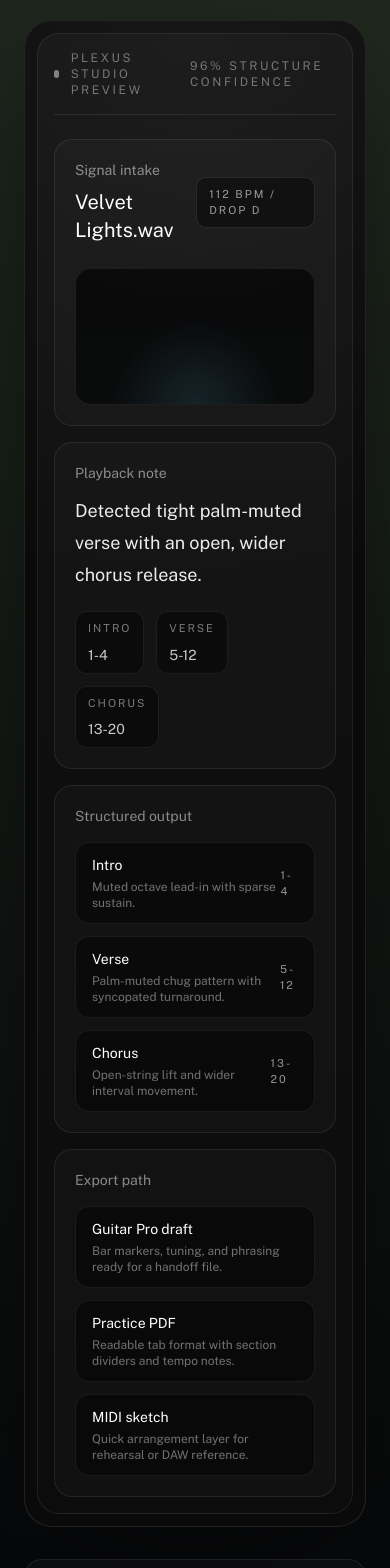
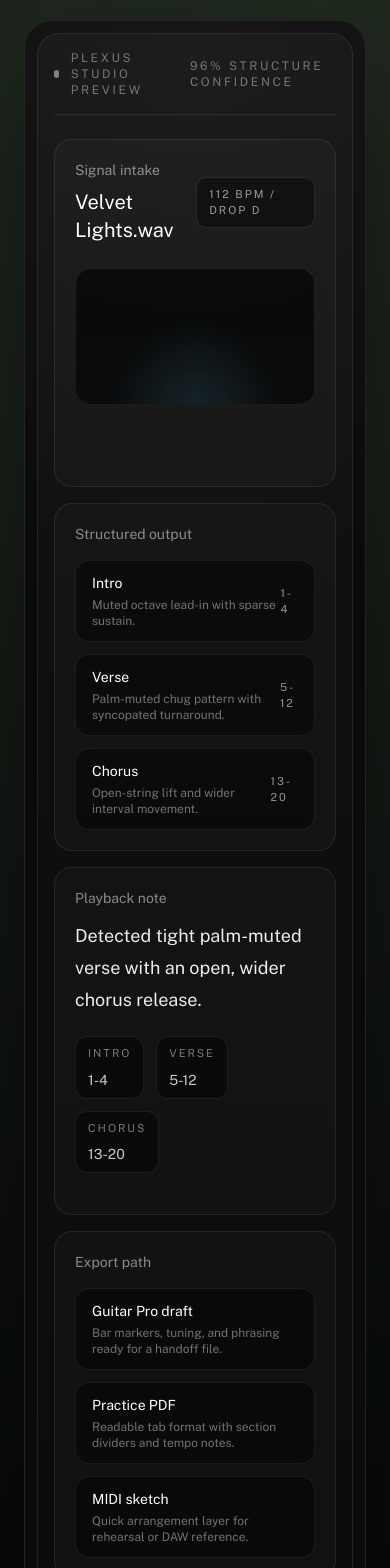
Before and after one commit to andrew-vasquez/plexus, a Next.js app in the folder frontend/: page / in a window 390 px wide. Shown: the part 820-2388 px from the top of the page. Built offline with nearby package versions, Linux system fonts and the light colour scheme.

Commit message:
aligned columns to fit the height

```diff
--- a/frontend/components/landing/HeroIntro.tsx
+++ b/frontend/components/landing/HeroIntro.tsx
@@ -104,9 +104,8 @@ export function HeroIntro() {
                 <span>{demoSession.confidence}</span>
               </div>
 
-              <div className="mt-6 grid auto-rows-min gap-4 lg:grid-cols-[1.2fr_0.8fr]">
-                <div className="grid h-full gap-4 lg:grid-rows-[auto_1fr]">
-                  <div className="signal-intake-panel rounded-[18px] border border-white/8 bg-white/[0.025] p-5">
+              <div className="mt-6 grid auto-rows-fr gap-4 lg:grid-cols-[1.2fr_0.8fr]">
+                <div className="signal-intake-panel h-full rounded-[18px] border border-white/8 bg-white/[0.025] p-5">
                   <div className="flex items-center justify-between">
                     <div>
                       <p className="text-sm text-white/50">Signal intake</p>
@@ -132,7 +131,27 @@ export function HeroIntro() {
                   </div>
                 </div>
 
-                  <div className="rounded-[18px] border border-white/8 bg-white/[0.025] p-5 lg:h-full">
+                <div className="h-full rounded-[18px] border border-white/8 bg-white/[0.025] p-5">
+                  <p className="text-sm text-white/50">Structured output</p>
+                  <div className="mt-4 space-y-3">
+                    {demoSession.sections.map((section) => (
+                      <div
+                        key={section.name}
+                        className="group flex items-center justify-between rounded-[14px] border border-white/7 bg-black/45 px-4 py-3 transition-colors duration-200 hover:border-white/14 hover:bg-white/[0.04]"
+                      >
+                        <div>
+                          <p className="text-sm text-white">{section.name}</p>
+                          <p className="mt-1 text-xs text-white/42">{section.note}</p>
+                        </div>
+                        <span className="text-[11px] uppercase tracking-[0.18em] text-white/56">
+                          {section.measures}
+                        </span>
+                      </div>
+                    ))}
+                  </div>
+                </div>
+
+                <div className="h-full rounded-[18px] border border-white/8 bg-white/[0.025] p-5">
                   <div className="flex items-start justify-between gap-4">
                     <div className="max-w-md">
                       <p className="text-sm text-white/50">Playback note</p>
@@ -159,30 +178,8 @@ export function HeroIntro() {
                     ))}
                   </div>
                 </div>
-                </div>
 
-                <div className="grid h-full gap-4">
-                  <div className="rounded-[18px] border border-white/8 bg-white/[0.025] p-5">
-                    <p className="text-sm text-white/50">Structured output</p>
-                    <div className="mt-4 space-y-3">
-                      {demoSession.sections.map((section) => (
-                        <div
-                          key={section.name}
-                          className="group flex items-center justify-between rounded-[14px] border border-white/7 bg-black/45 px-4 py-3 transition-colors duration-200 hover:border-white/14 hover:bg-white/[0.04]"
-                        >
-                          <div>
-                            <p className="text-sm text-white">{section.name}</p>
-                            <p className="mt-1 text-xs text-white/42">{section.note}</p>
-                          </div>
-                          <span className="text-[11px] uppercase tracking-[0.18em] text-white/56">
-                            {section.measures}
-                          </span>
-                        </div>
-                      ))}
-                    </div>
-                  </div>
-
-                  <div className="rounded-[18px] border border-white/8 bg-white/[0.025] p-5">
+                <div className="h-full rounded-[18px] border border-white/8 bg-white/[0.025] p-5">
                   <p className="text-sm text-white/50">Export path</p>
                   <div className="mt-4 grid gap-3">
                     {demoSession.exports.map((item) => (
@@ -194,7 +191,6 @@ export function HeroIntro() {
                         <p className="mt-1 text-xs text-white/42">{item.detail}</p>
                       </div>
                     ))}
-                    </div>
                   </div>
                 </div>
               </div>
```
Lines whose indentation alone changed are shown as unchanged.
